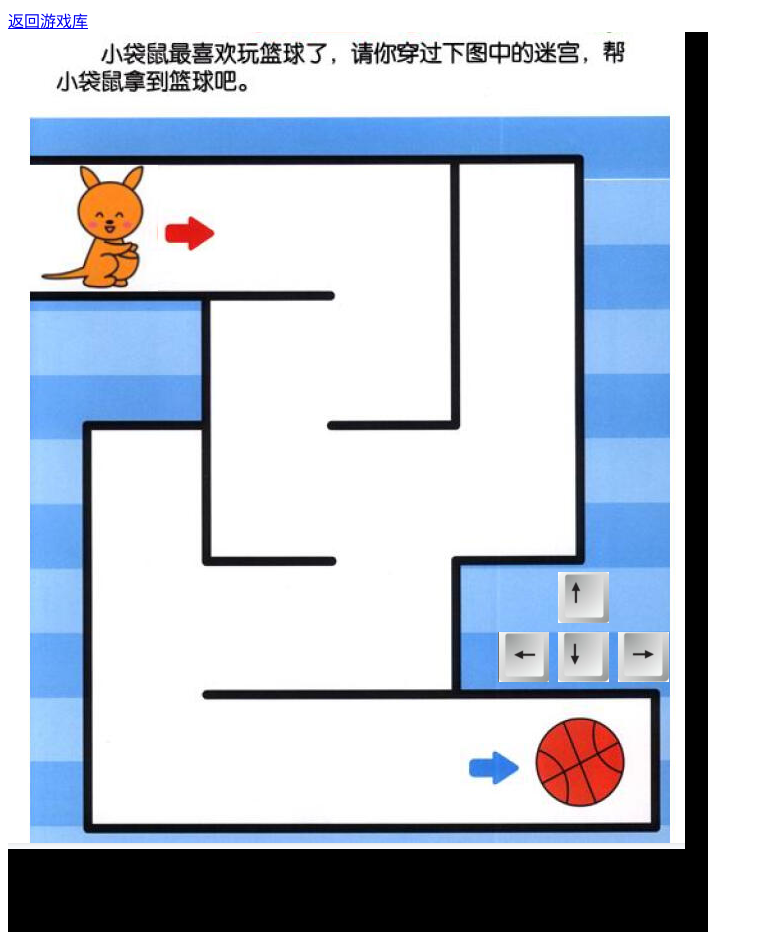
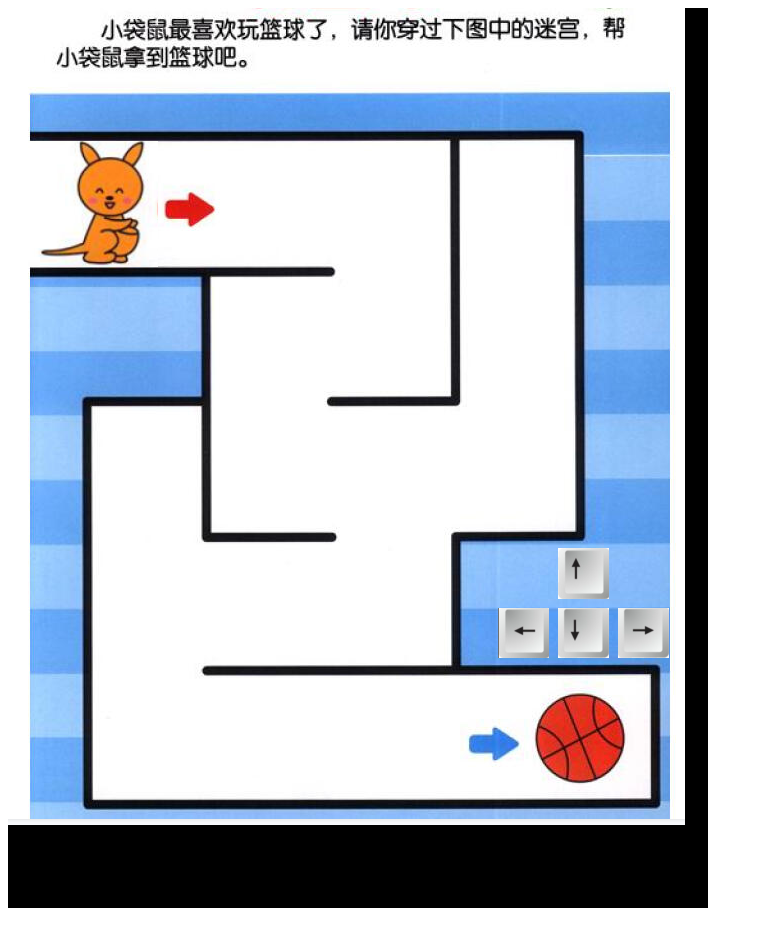
Before and after one commit to For-ever-zz/Foriver1.2, a plain HTML site: page index-migong.html in a window 1280 px wide. Shown: the whole page, without its empty margins (0-763 px from the left). After the commit the page ends 920 px from the top, so only its background shows below. Drawn offline with Linux system fonts and the light colour scheme; animation ran at ten frames a second.

Commit message:
Update index-migong.html

```diff
--- a/index-migong.html
+++ b/index-migong.html
@@ -7,7 +7,6 @@
     <title>袋鼠迷宫</title>
 </head>
 <body>
-	<a href="index-cover.html">返回游戏库<br></a>
     <script src="js/pixi.min.js"></script>
     <script>
 		var app = new PIXI.Application(700,900);
```
